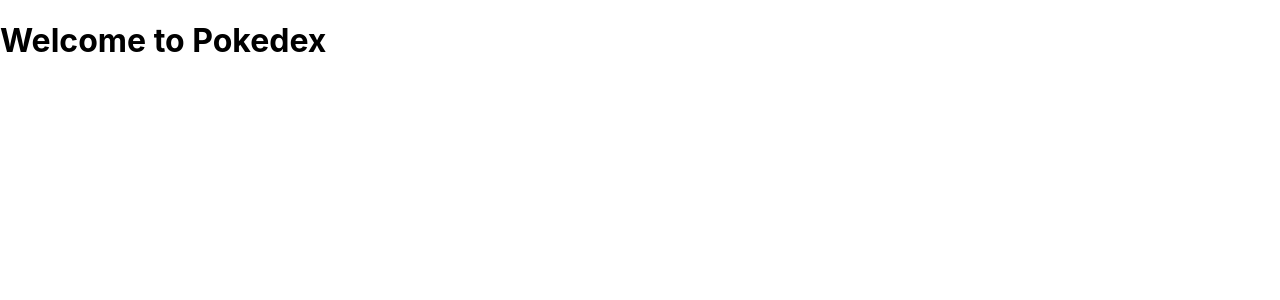
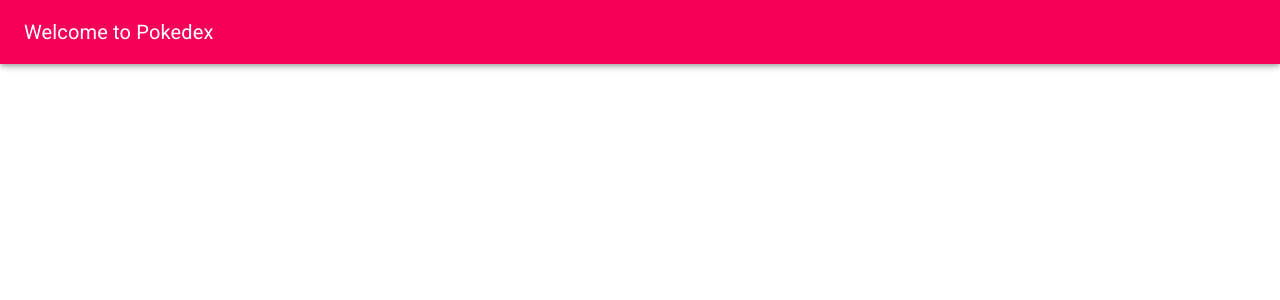
Before and after one commit to agus-sideral/react-pokedex, a React (Create React App) app: page / in a window 1280 px wide. Shown: the top 300 px of the page. Built offline with nearby package versions, Linux system fonts and the light colour scheme.

Commit message:
Home: added Container and Appbar

```diff
--- a/src/components/home.jsx
+++ b/src/components/home.jsx
@@ -1,6 +1,18 @@
 import React from 'react';
-import { Button } from '@material-ui/core';
+import { AppBar, Toolbar, Container, Typography } from '@material-ui/core';
 
 export function Home() {
-  return <h1>Welcome to Pokedex</h1>;
+  return (
+    <Container maxWidth="xl">
+      <Container maxWidth="xs">
+      <AppBar color="secondary">
+      <Toolbar>
+        <Typography variant="h6">
+          Welcome to Pokedex
+        </Typography>
+      </Toolbar>
+      </AppBar>
+      </Container>
+    </Container>
+  )
 }
```
